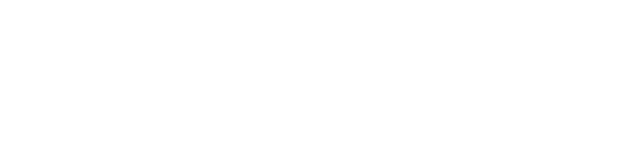
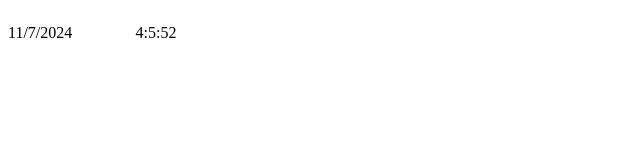
Before and after one commit to acciojob/clock-PradeepThirvaskur, a website: page main.html in a window 1280 px wide. Shown: the whole page, without its empty margins (0-640 px from the left). Drawn offline with Linux system fonts and the light colour scheme.

Commit message:
created a submission

```diff
--- a/main.html
+++ b/main.html
@@ -3,11 +3,13 @@
 <html>
 
 <head>
-	<link rel="stylesheet" href="styles.css">
 </head>
 
 <body>
-	<!-- the entire body must be written by student -->
+	<div id="date-time" style="display: flex;">
+		<p id="date" style="display: inline; margin-right: 5%;" ></p>
+		<p id="time"></p>
+	</div>
     <script type="text/javascript" src="./script.js">
 </script>
 
--- a/script.js
+++ b/script.js
@@ -1 +1,20 @@
 //your JS code here. If required.
+ const dateObj = new Date();
+    const month   = dateObj.getUTCMonth() + 1; // months from 1-12
+    const day     = dateObj.getUTCDate();
+    const year    = dateObj.getUTCFullYear();
+
+
+    d1=document.querySelector("#date");
+    d1.innerText=`${month}/${day}/${year}`;
+
+
+   setInterval(() => {
+     const dateObj = new Date();
+     const hour= dateObj.getHours();
+     const minutes= dateObj.getMinutes();
+     const seconds= dateObj.getSeconds();
+
+     const t1= document.querySelector("#time");
+     t1.innerText=`${hour}:${minutes}:${seconds}`;
+   }, 1000);
```
